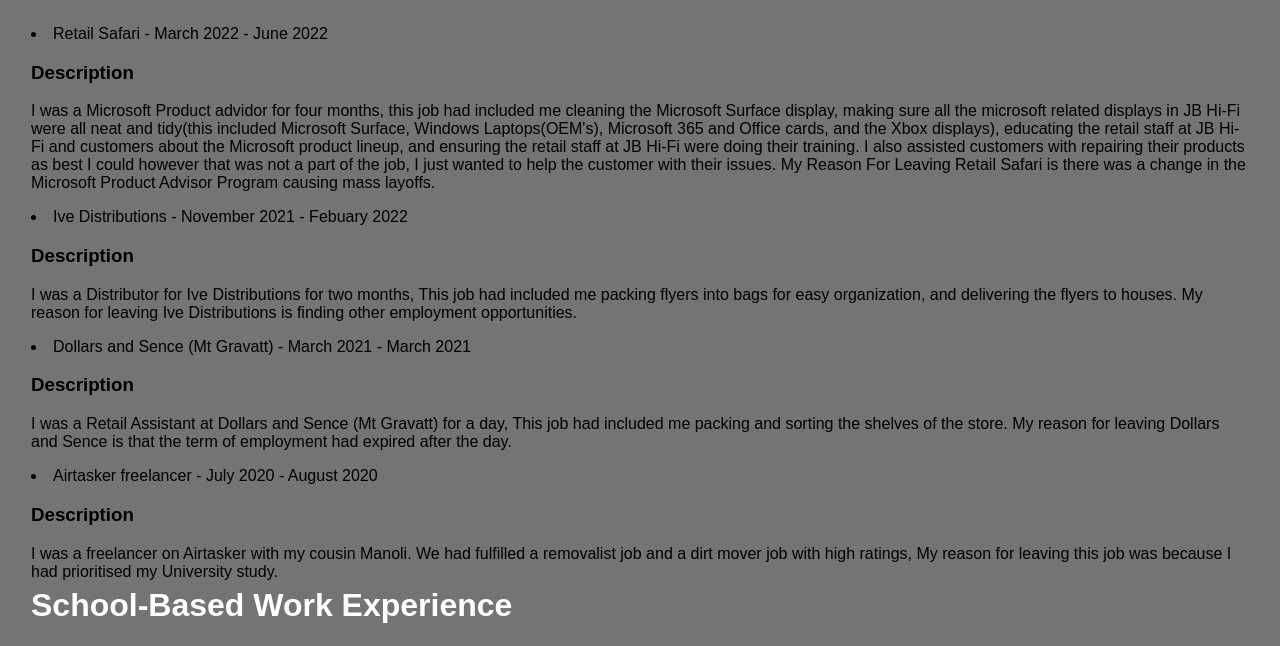
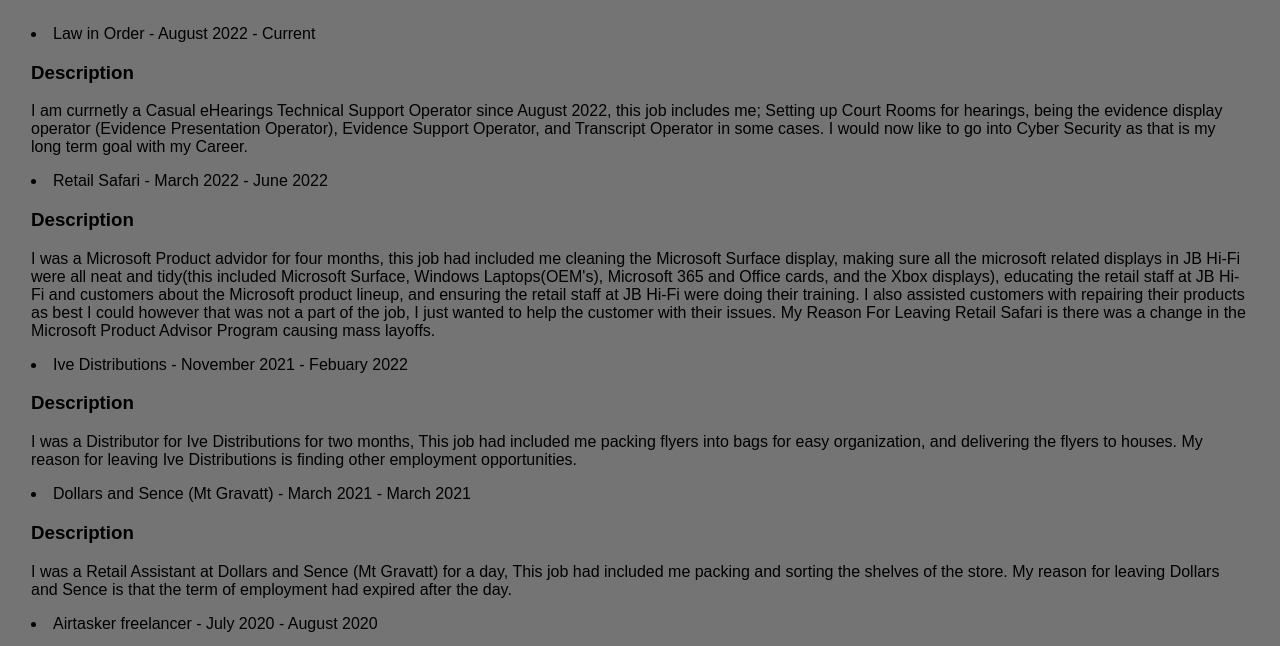
Before and after one commit to DimitriStamatiou/DimitriStamatiou.github.io, a plain HTML site: page exp.html in a window 1280 px wide. Shown: the part 143-789 px from the top of the page. Drawn offline with Linux system fonts and the light colour scheme.

Commit message:
Update exp.html

```diff
--- a/exp.html
+++ b/exp.html
@@ -21,6 +21,9 @@
             <tbody>
                 <ul>
                     <td id="firstone">
+                        <li>Law in Order - August 2022 - Current</li>
+                        <h3>Description</h3>
+                        <p>I am currnetly a Casual eHearings Technical Support Operator since August 2022, this job includes me; Setting up Court Rooms for hearings, being the evidence display operator (Evidence Presentation Operator), Evidence Support Operator, and Transcript Operator in some cases. I would now like to go into Cyber Security as that is my long term goal with my Career.</p>
                         <li>Retail Safari - March 2022 - June 2022</li>
                         <h3>Description</h3>
                         <p>I was a Microsoft Product advidor for four months, this job had included me cleaning the Microsoft Surface display, making sure all the microsoft related displays in JB Hi-Fi were all neat and tidy(this included Microsoft Surface, Windows Laptops(OEM's), Microsoft 365 and Office cards, and the Xbox displays), educating the retail staff at JB Hi-Fi and customers about the Microsoft product lineup, and ensuring the retail staff at JB Hi-Fi were doing their training. I also assisted customers with repairing their products as best I could however that was not a part of the job, I just wanted to help the customer with their issues. My Reason For Leaving Retail Safari is there was a change in the Microsoft Product Advisor Program causing mass layoffs.</p>
```
